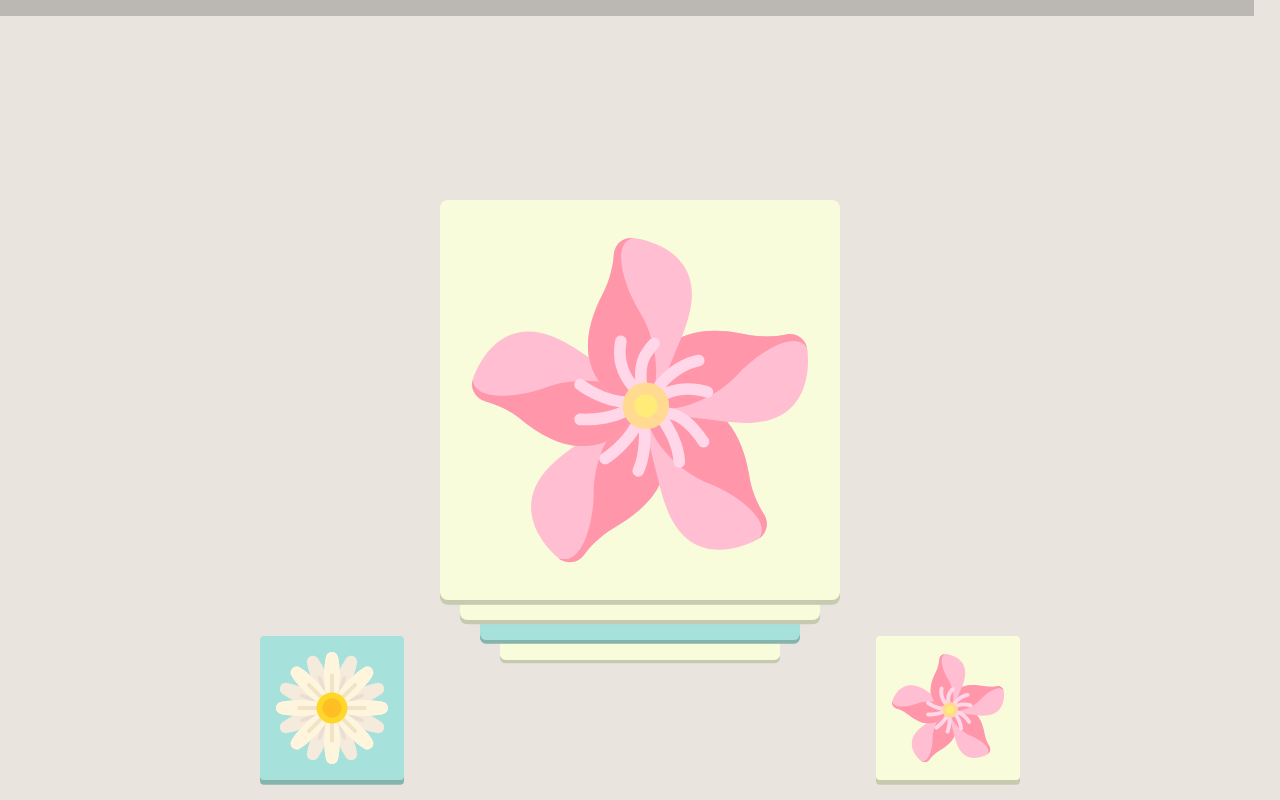
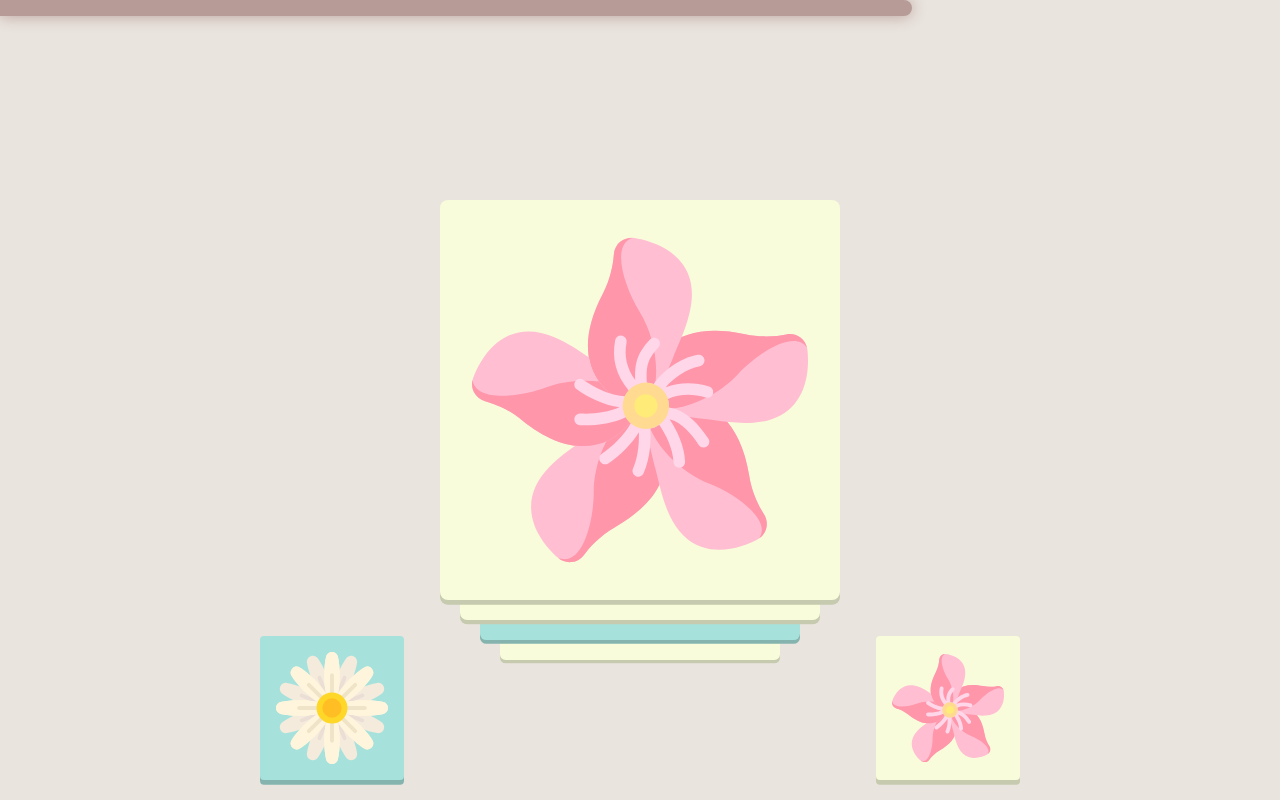
Before and after one commit to mmazzarolo/which-one, a React (Create React App) app: page / in a window 1280 px wide. Built offline with nearby package versions, Linux system fonts and the light colour scheme.

Commit message:
Better timebar

```diff
--- a/src/components/TimerBar.css
+++ b/src/components/TimerBar.css
@@ -5,6 +5,8 @@
 }
 
 .TimerBar-progress {
-  background-color: rgba(0, 0, 0, 0.2);
   height: 2vmin;
+  padding-right: 2vmin;
+  border-top-right-radius: 1vmin;
+  border-bottom-right-radius: 1vmin;
 }
--- a/src/components/TimerBar.tsx
+++ b/src/components/TimerBar.tsx
@@ -11,10 +11,21 @@ interface Props {
 @observer
 export default class TimerBar extends React.Component<Props> {
   public render() {
-    const progress = (100 / constants.TIME_LIMIT_IN_SECONDS) * this.props.time;
+    const { time } = this.props;
+    const progress = (100 / constants.TIME_LIMIT_IN_SECONDS) * time;
+    const redValue = (255 / 100) * (100 - progress);
+    const opacity = 0.2 + (0.4 / 100) * (100 - progress);
+    const backgroundColor = `rgba(${redValue},0,0,${opacity})`;
     return (
       <div className="TimerBar">
-        <div className="TimerBar-progress" style={{ width: `${progress}%` }} />
+        <div
+          className="TimerBar-progress"
+          style={{
+            width: `${progress}%`,
+            backgroundColor: backgroundColor,
+            boxShadow: `0px 0px 1rem 0px ${backgroundColor}`
+          }}
+        />
       </div>
     );
   }
--- a/src/config/constants.ts
+++ b/src/config/constants.ts
@@ -6,5 +6,5 @@ export default {
   INITIAL_SCREEN: initialScreen,
   ERROR_PENALITY_DELAY: 1000,
   INITIAL_ANIMATION_TIME: 1000,
-  TIME_LIMIT_IN_SECONDS: 300
+  TIME_LIMIT_IN_SECONDS: 20
 };
```
